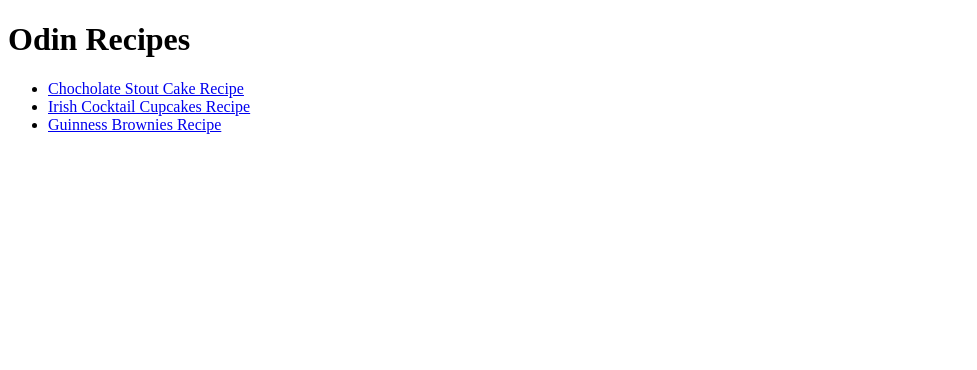
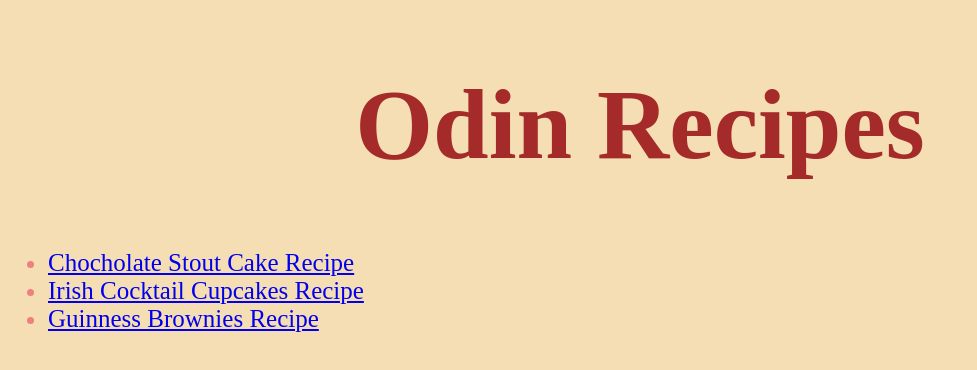
Before and after one commit to aparadkar315/odin-recipes, a plain HTML site: page index.html in a window 1280 px wide. Shown: the whole page, without its empty margins (0-977 px from the left). Drawn offline with Linux system fonts and the light colour scheme.

Commit message:
Add style.css

```diff
--- a/index.html
+++ b/index.html
@@ -1,13 +1,14 @@
 <!DOCTYPE html>
 <html lang="en">
 <head>
+    <link rel="stylesheet" href="style.css">
     <meta charset="UTF-8">
     <meta name="viewport" content="width=device-width, initial-scale=1.0">
     <title>odin-recipes</title>
 </head>
 <body>
    <h1>Odin Recipes</h1>
-    <ul>
+    <ul class="list">
 
     <li><a href="recipes/chocholate_stout_cake.html">Chocholate Stout Cake Recipe</a></li>
    <li><a href="recipes/irish_cocktail_cupcakes.html">Irish Cocktail Cupcakes Recipe</a></li>
--- /dev/null
+++ b/style.css
@@ -0,0 +1,14 @@
+body {
+    text-align: center;
+    color:brown;
+    font-size: 50px;
+    font-family: 'Times New Roman', Times, serif;
+    background-color: wheat;
+
+}
+
+.list {
+    color: lightcoral;
+    font-size: 25px;
+    text-align: left;
+}
```
